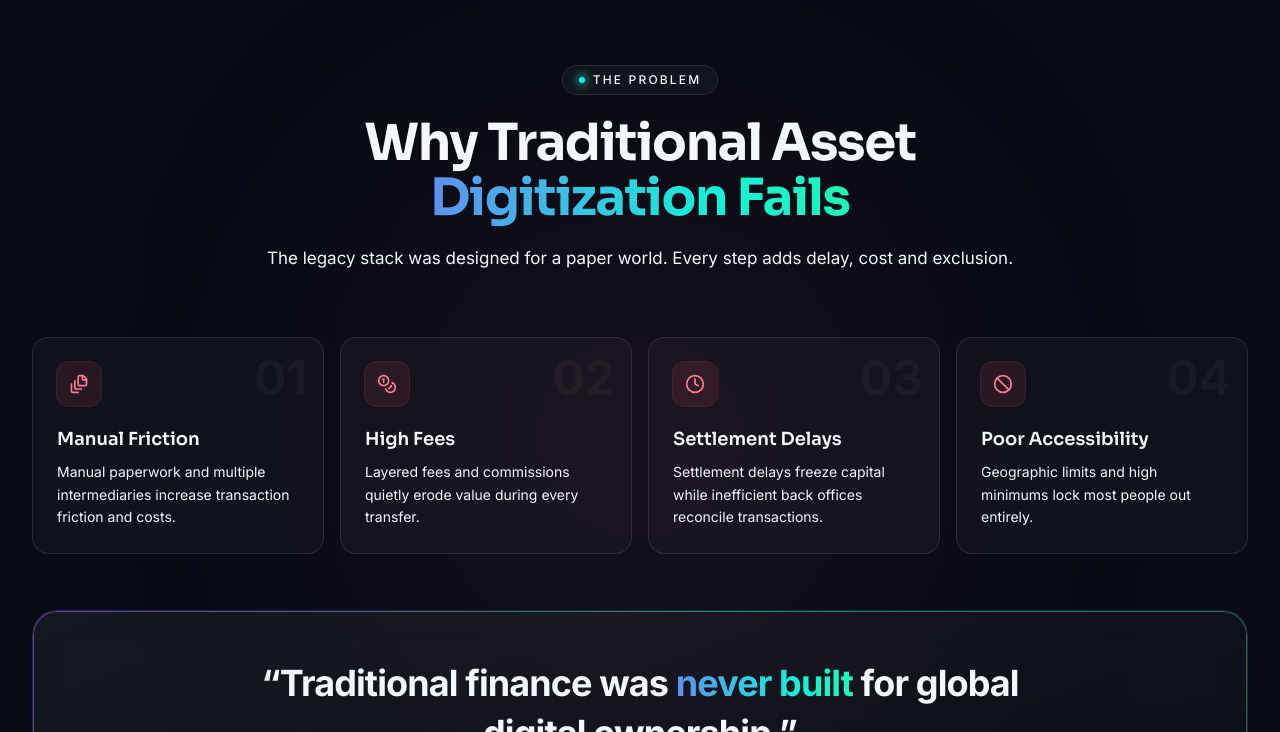
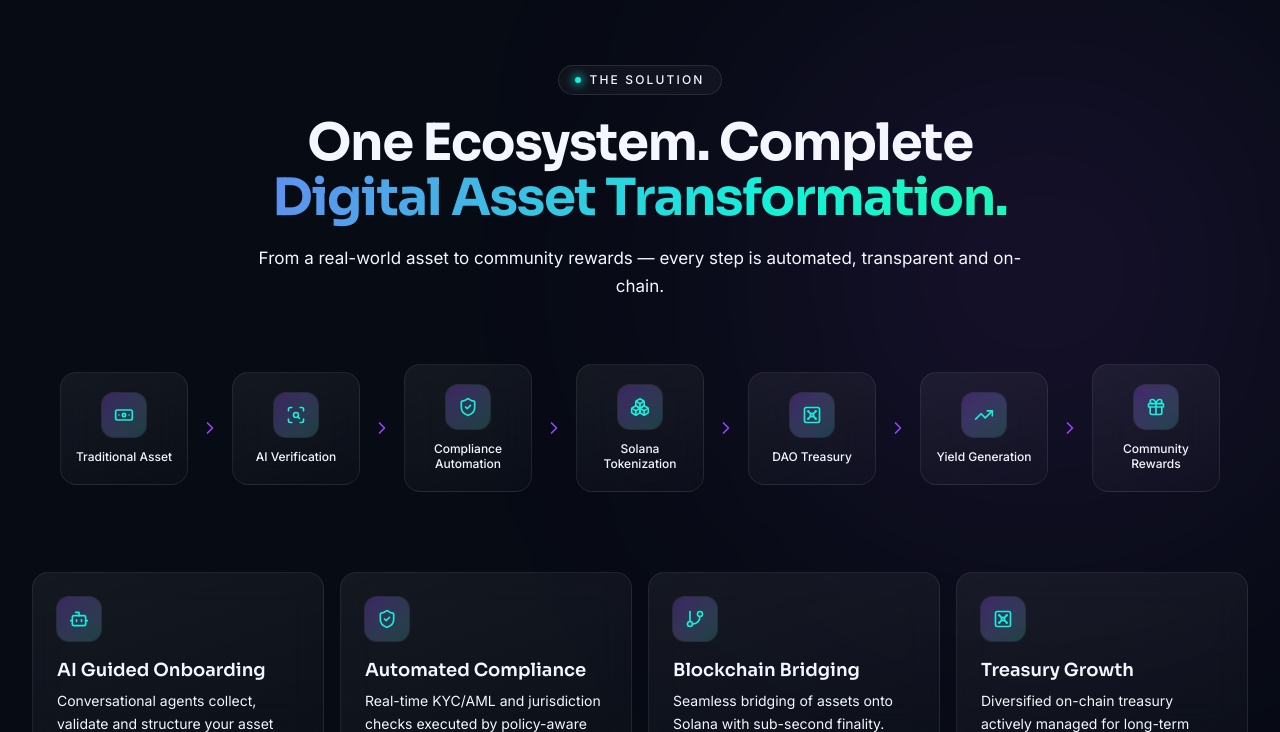
Before and after one commit to pranav-kalondia/Soltrust, a React (Vite) app: page / in a window 1280 px wide. Shown: the part 2068-2800 px from the top of the page. Built offline with nearby package versions, Linux system fonts and the light colour scheme.

Commit message:
Remove Problem and Team sections, integrate Risk Disclaimer in footer, and update navbar opacity

```diff
--- a/src/app/App.tsx
+++ b/src/app/App.tsx
@@ -1,11 +1,9 @@
 import { Navbar } from "./components/navbar";
 import { Hero } from "./components/hero";
 import { Vision } from "./components/vision";
-import { Problem } from "./components/problem";
 import { Solution } from "./components/solution";
 import { Tokenomics } from "./components/tokenomics";
 import { Roadmap } from "./components/roadmap";
-import { TeamRisks } from "./components/team-risks";
 import { FinalCta } from "./components/final-cta";
 import { Footer } from "./components/footer";
 
@@ -16,11 +14,9 @@
       <main>
         <Hero />
         <Vision />
-        <Problem />
         <Solution />
         <Tokenomics />
         <Roadmap />
-        <TeamRisks />
         <FinalCta />
       </main>
       <Footer />
--- a/src/app/components/footer.tsx
+++ b/src/app/components/footer.tsx
@@ -6,8 +6,9 @@
   Github,
   BookOpen,
   ArrowRight,
+  AlertTriangle,
 } from "lucide-react";
-import { LogoMark } from "./ui-kit";
+import { LogoMark, Reveal } from "./ui-kit";
 
 const columns = [
   {
@@ -41,6 +42,22 @@
       <div className="pointer-events-none absolute inset-x-0 top-0 h-px bg-gradient-to-r from-transparent via-[#9945FF]/60 to-transparent" />
 
       <div className="mx-auto max-w-7xl px-5 sm:px-8">
+        {/* Risk Disclaimer Joining Card */}
+        <Reveal>
+          <div className="sol-glass -mt-10 mb-16 rounded-2xl p-6 border border-amber-500/20 bg-amber-500/[0.02]">
+            <div className="flex flex-col sm:flex-row items-start sm:items-center gap-4">
+              <span className="flex h-10 w-10 flex-shrink-0 items-center justify-center rounded-xl bg-amber-400/10 ring-1 ring-amber-400/20">
+                <AlertTriangle className="h-5 w-5 text-amber-400" />
+              </span>
+              <div>
+                <h3 className="text-base font-bold tracking-tight text-amber-400">Risk Disclaimer</h3>
+                <p className="mt-1 text-sm leading-relaxed text-muted-foreground">
+                  Participation in digital asset projects carries inherent risk. Digital asset prices are highly volatile, global regulations evolve, and smart contracts carry smart contract risks. This is not financial advice. Do your own research.
+                </p>
+              </div>
+            </div>
+          </div>
+        </Reveal>
         <div className="grid grid-cols-2 gap-10 lg:grid-cols-6">
           {/* Brand + newsletter */}
           <div className="col-span-2 lg:col-span-2">
--- a/src/app/components/navbar.tsx
+++ b/src/app/components/navbar.tsx
@@ -7,7 +7,6 @@
   { label: "Solution", href: "#solution" },
   { label: "Tokenomics", href: "#tokenomics" },
   { label: "Roadmap", href: "#roadmap" },
-  { label: "Team", href: "#team" },
 ];
 
 export function Navbar() {
@@ -96,6 +95,7 @@
           className={`flex w-full items-center justify-between rounded-2xl px-4 py-2.5 transition-all duration-500 ${
             scrolled ? "sol-glass shadow-[0_8px_40px_-12px_rgba(0,0,0,0.6)]" : ""
           }`}
+          style={scrolled ? { background: "rgba(7, 11, 20, 0.8)" } : undefined}
         >
           {/* Logo */}
           <a
@@ -141,7 +141,10 @@
       {/* Mobile menu */}
       {open && (
         <div className="mx-auto mt-3 max-w-7xl px-5 lg:hidden sm:px-8">
-          <div className="sol-glass flex flex-col gap-1 rounded-2xl p-4">
+          <div
+            className="sol-glass flex flex-col gap-1 rounded-2xl p-4"
+            style={{ background: "rgba(7, 11, 20, 0.8)" }}
+          >
             {links.map((l) => (
               <a
                 key={l.href}
--- a/src/app/components/problem.tsx
+++ /dev/null
@@ -1,82 +0,0 @@
-import {
-  FileStack,
-  Coins,
-  Clock,
-  Ban,
-} from "lucide-react";
-import { Reveal, SectionHeading } from "./ui-kit";
-
-const problems = [
-  {
-    icon: FileStack,
-    title: "Manual Friction",
-    desc: "Manual paperwork and multiple intermediaries increase transaction friction and costs.",
-  },
-  {
-    icon: Coins,
-    title: "High Fees",
-    desc: "Layered fees and commissions quietly erode value during every transfer.",
-  },
-  {
-    icon: Clock,
-    title: "Settlement Delays",
-    desc: "Settlement delays freeze capital while inefficient back offices reconcile transactions.",
-  },
-  {
-    icon: Ban,
-    title: "Poor Accessibility",
-    desc: "Geographic limits and high minimums lock most people out entirely.",
-  },
-];
-
-export function Problem() {
-  return (
-    <section className="relative py-28">
-      <div className="pointer-events-none absolute inset-0 overflow-hidden">
-        <div className="absolute left-1/2 top-1/2 h-[28rem] w-[28rem] -translate-x-1/2 -translate-y-1/2 rounded-full bg-[#FF4D6D]/10 blur-[150px]" />
-      </div>
-
-      <div className="relative mx-auto max-w-7xl px-5 sm:px-8">
-        <Reveal>
-          <SectionHeading
-            eyebrow="The Problem"
-            title="Why Traditional Asset"
-            highlight="Digitization Fails"
-            subtitle="The legacy stack was designed for a paper world. Every step adds delay, cost and exclusion."
-          />
-        </Reveal>
-
-        <div className="mt-16 grid grid-cols-1 gap-4 sm:grid-cols-2 lg:grid-cols-4">
-          {problems.map((p, i) => (
-            <Reveal key={p.title} delay={i * 80}>
-              <div className="group relative h-full overflow-hidden rounded-2xl border border-white/10 bg-white/[0.03] p-6 transition-all duration-500 hover:-translate-y-1.5 hover:border-[#FF4D6D]/40">
-                <div className="absolute right-4 top-4 text-5xl font-bold text-white/[0.04]">
-                  0{i + 1}
-                </div>
-                <div className="flex h-11 w-11 items-center justify-center rounded-xl bg-[#FF4D6D]/10 ring-1 ring-[#FF4D6D]/20">
-                  <p.icon className="h-5 w-5 text-[#FF7D93]" />
-                </div>
-                <h3 className="mt-5 font-semibold">{p.title}</h3>
-                <p className="mt-2 text-sm leading-relaxed text-muted-foreground">
-                  {p.desc}
-                </p>
-              </div>
-            </Reveal>
-          ))}
-        </div>
-
-        <Reveal delay={150}>
-          <div className="relative mt-14 overflow-hidden rounded-3xl">
-            <div className="sol-glass sol-glow-border rounded-3xl px-8 py-12 text-center">
-              <p className="mx-auto max-w-3xl text-[clamp(1.4rem,3vw,2.25rem)] font-bold leading-snug tracking-tight">
-                “Traditional finance was{" "}
-                <span className="sol-gradient-text">never built</span> for global
-                digital ownership.”
-              </p>
-            </div>
-          </div>
-        </Reveal>
-      </div>
-    </section>
-  );
-}
--- a/src/app/components/team-risks.tsx
+++ /dev/null
@@ -1,109 +0,0 @@
-import {
-  BrainCircuit,
-  Blocks,
-  LineChart,
-  Users,
-  AlertTriangle,
-  Scale,
-  FileCode2,
-  Search,
-} from "lucide-react";
-import { Reveal, SectionHeading } from "./ui-kit";
-
-const team = [
-  { icon: BrainCircuit, name: "Dr. Ada Mercer", role: "AI Experts", image: "/ada.png" },
-  { icon: Blocks, name: "Kai Nakamura", role: "Blockchain Engineers", image: "/kai.png" },
-  { icon: LineChart, name: "Sofia Reyes", role: "Forex Experts", image: "/sofia.png" },
-  { icon: Users, name: "Marco Devlin", role: "DAO Contributors", image: "/marco.png" },
-];
-
-const risks = [
-  { icon: AlertTriangle, title: "Market Volatility", desc: "Digital asset prices can move sharply. Never invest more than you can afford to lose." },
-  { icon: Scale, title: "Regulatory Risks", desc: "Evolving global regulation may affect availability and functionality in some jurisdictions." },
-  { icon: FileCode2, title: "Smart Contract Risks", desc: "Contracts are audited, but no on-chain system is entirely risk-free." },
-  { icon: Search, title: "DYOR Notice", desc: "This is not financial advice. Always do your own research before participating." },
-];
-
-export function TeamRisks() {
-  return (
-    <>
-      {/* ── Team Section ── */}
-      <section id="team" className="relative py-28">
-        <div className="relative mx-auto max-w-7xl px-5 sm:px-8">
-          <Reveal>
-            <SectionHeading
-              eyebrow="The Team"
-              title="Builders behind"
-              highlight="SolTrust"
-              align="center"
-              subtitle="A multidisciplinary core spanning AI, blockchain, global markets and decentralized governance."
-            />
-          </Reveal>
-
-          <div className="mt-12 grid grid-cols-1 gap-4 sm:grid-cols-2 lg:grid-cols-4">
-            {team.map((m, i) => (
-              <Reveal key={m.name} delay={i * 80}>
-                <div className="group sol-glass flex h-full items-center gap-4 rounded-2xl p-5 transition-all duration-500 hover:-translate-y-1 hover:border-white/20">
-                  <div className="relative h-14 w-14 flex-shrink-0">
-                    <div className="absolute -inset-1 rounded-2xl bg-gradient-to-br from-[#9945FF] to-[#14F1D9] opacity-60 blur-md transition-opacity group-hover:opacity-100" />
-                    <img
-                      src={m.image}
-                      alt={m.name}
-                      className="relative h-14 w-14 rounded-2xl object-cover border border-white/10"
-                    />
-                  </div>
-                  <div>
-                    <h3 className="font-semibold">{m.name}</h3>
-                    <p className="mt-0.5 flex items-center gap-1.5 text-xs text-muted-foreground">
-                      <m.icon className="h-3.5 w-3.5 text-[#14F1D9]" />
-                      {m.role}
-                    </p>
-                  </div>
-                </div>
-              </Reveal>
-            ))}
-          </div>
-        </div>
-      </section>
-
-      {/* ── Risk Disclaimer Section ── */}
-      <section id="risks" className="relative py-28">
-        <div className="relative mx-auto max-w-7xl px-5 sm:px-8">
-          <Reveal delay={120}>
-            <div className="sol-glass rounded-3xl p-8 sm:p-10">
-              <div className="flex items-center gap-3">
-                <span className="flex h-10 w-10 items-center justify-center rounded-xl bg-amber-400/10 ring-1 ring-amber-400/20">
-                  <AlertTriangle className="h-5 w-5 text-amber-400" />
-                </span>
-                <h3 className="text-xl font-bold tracking-tight">Risk Disclaimer</h3>
-              </div>
-              <p className="mt-4 text-sm leading-relaxed text-muted-foreground max-w-2xl">
-                Participation in digital asset projects carries inherent risk.
-                Please review the following before joining the SolTrust treasury.
-              </p>
-
-              <div className="mt-6 grid grid-cols-1 gap-3 sm:grid-cols-2">
-                {risks.map((r) => (
-                  <div
-                    key={r.title}
-                    className="flex items-start gap-4 rounded-2xl border border-white/[0.06] bg-white/[0.02] p-4"
-                  >
-                    <span className="mt-0.5 flex h-9 w-9 flex-shrink-0 items-center justify-center rounded-xl bg-white/[0.04]">
-                      <r.icon className="h-4 w-4 text-amber-400" />
-                    </span>
-                    <div>
-                      <h4 className="font-semibold">{r.title}</h4>
-                      <p className="mt-1 text-sm leading-relaxed text-muted-foreground">
-                        {r.desc}
-                      </p>
-                    </div>
-                  </div>
-                ))}
-              </div>
-            </div>
-          </Reveal>
-        </div>
-      </section>
-    </>
-  );
-}
```
